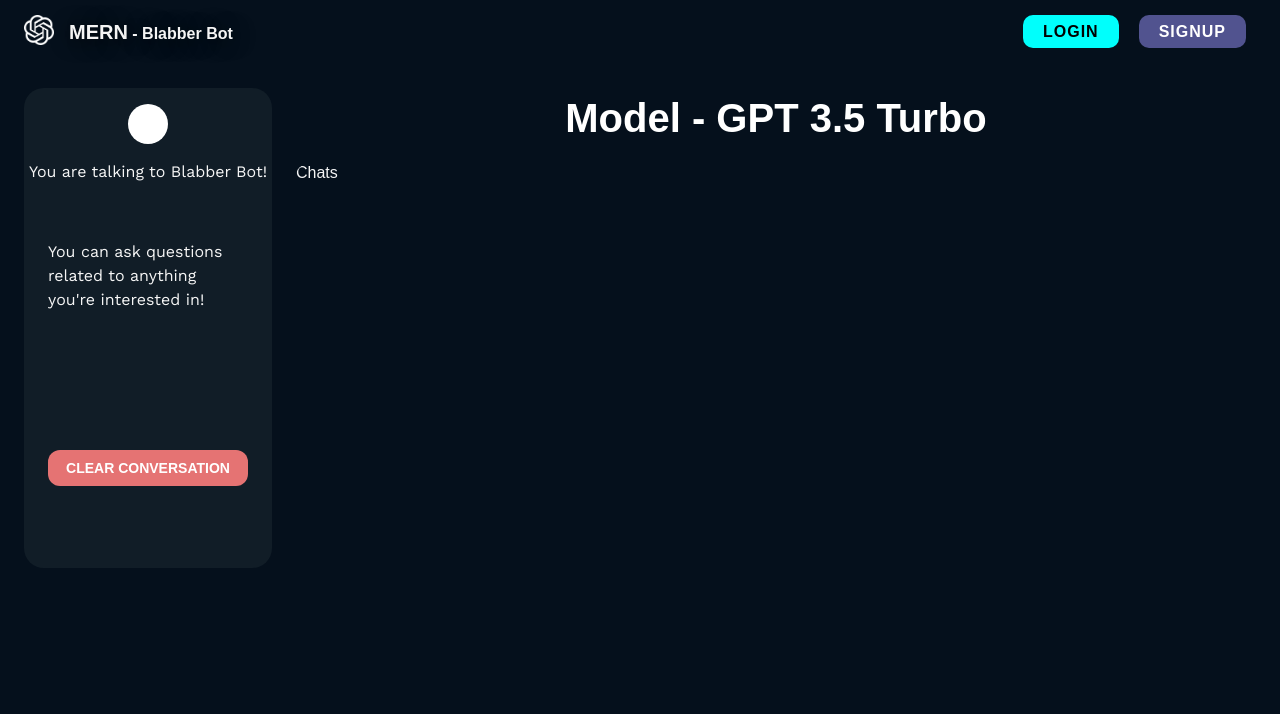
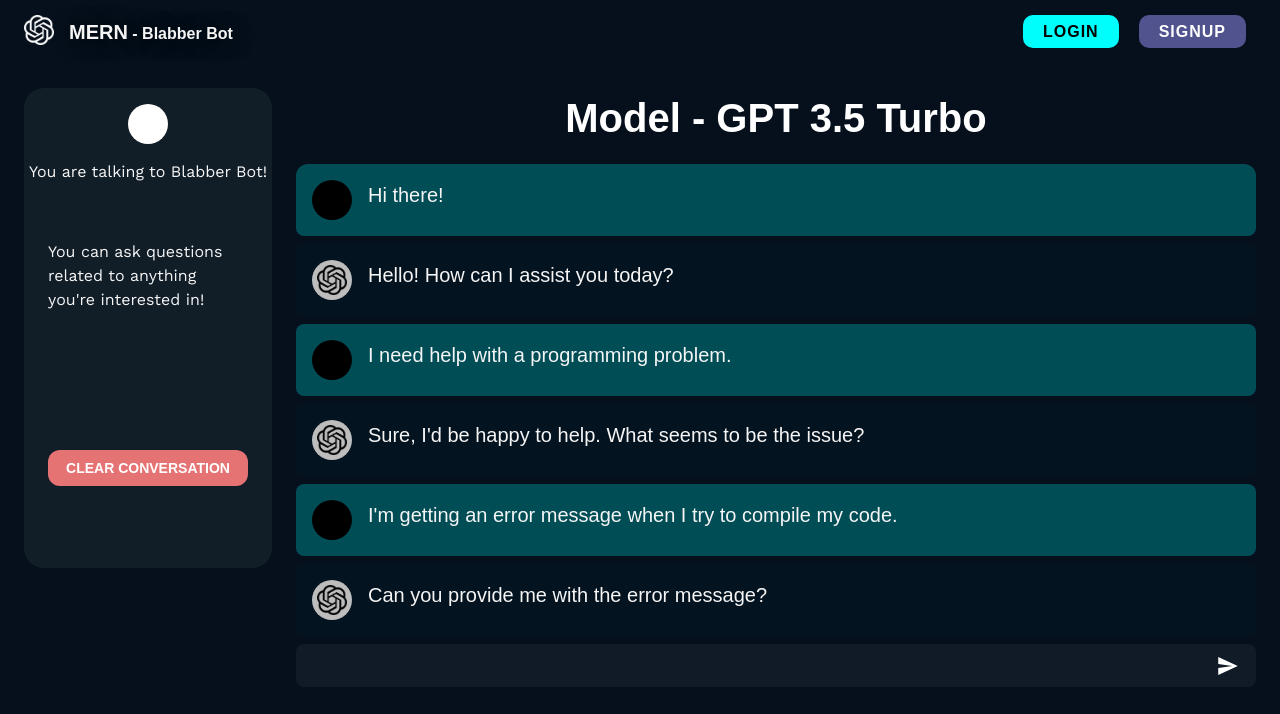
Before and after one commit to Shcoobz/advancedJS_mern_blabber-bot, a React (Vite) app in the folder frontend/: page /chat in a window 1280 px wide. Shown: the top 714 px of the page. Built offline with nearby package versions, Linux system fonts and the light colour scheme; no server answers.

Commit message:
implemented more styling for chat page

```diff
--- /dev/null
+++ b/frontend/src/components/chat/ChatItem.tsx
@@ -0,0 +1,44 @@
+import { Box, Avatar, Typography } from '@mui/material';
+import { useAuth } from '../../context/AuthContext';
+
+function ChatItem({ content, role }: { content: string; role: 'user' | 'assistant' }) {
+  const auth = useAuth();
+
+  return role === 'assistant' ? (
+    <Box
+      sx={{
+        display: 'flex',
+        p: 2,
+        bgcolor: '#004d5612',
+        gap: 2,
+        borderRadius: 2,
+        my: 1,
+      }}>
+      <Avatar sx={{ ml: '0' }}>
+        <img src='openai.png' alt='openai' width={'30px'} />
+      </Avatar>
+      <Box>
+        <Typography sx={{ fontSize: '20px' }}>{content}</Typography>
+      </Box>
+    </Box>
+  ) : (
+    <Box
+      sx={{
+        display: 'flex',
+        p: 2,
+        bgcolor: '#004d56',
+        gap: 2,
+        borderRadius: 2,
+      }}>
+      <Avatar sx={{ ml: '0', bgcolor: 'black', color: 'white' }}>
+        {auth?.user?.name[0]}
+        {auth?.user?.name.split(' ')[1][0]}
+      </Avatar>
+      <Box>
+        <Typography sx={{ fontSize: '20px' }}>{content}</Typography>
+      </Box>
+    </Box>
+  );
+}
+
+export default ChatItem;
--- a/frontend/src/pages/Chat.tsx
+++ b/frontend/src/pages/Chat.tsx
@@ -1,7 +1,53 @@
-import { Box, Avatar, Typography, Button } from '@mui/material';
+import { Box, Avatar, Typography, Button, IconButton } from '@mui/material';
+import { IoMdSend } from 'react-icons/io';
 import { red } from '@mui/material/colors';
 
 import { useAuth } from '../context/AuthContext';
+import ChatItem from '../components/chat/ChatItem';
+
+const staticChatMessages = [
+  {
+    role: 'user',
+    content: 'Hi there!',
+  },
+  {
+    role: 'assistant',
+    content: 'Hello! How can I assist you today?',
+  },
+  {
+    role: 'user',
+    content: 'I need help with a programming problem.',
+  },
+  {
+    role: 'assistant',
+    content: "Sure, I'd be happy to help. What seems to be the issue?",
+  },
+  {
+    role: 'user',
+    content: "I'm getting an error message when I try to compile my code.",
+  },
+  {
+    role: 'assistant',
+    content: 'Can you provide me with the error message?',
+  },
+  {
+    role: 'user',
+    content: "It says 'SyntaxError: Unexpected token <' on line 27.'",
+  },
+  {
+    role: 'assistant',
+    content:
+      'That error usually indicates a problem with HTML tags in your JavaScript file. Check line 27 for any unexpected HTML characters.',
+  },
+  {
+    role: 'user',
+    content: 'Ah, I see the issue now. Thanks for your help!',
+  },
+  {
+    role: 'assistant',
+    content: "You're welcome! If you have any more questions, feel free to ask.",
+  },
+];
 
 function Chat() {
   const auth = useAuth();
@@ -97,8 +143,34 @@
             overflowY: 'auto',
             scrollBehavior: 'smooth',
           }}>
-          Chats
+          {staticChatMessages.map((chat, index) => (
+            <ChatItem content={chat.content} role={chat.role} key={index} />
+          ))}
         </Box>
+        <div
+          style={{
+            width: '100%',
+            borderRadius: 8,
+            backgroundColor: 'rgb(17,27,39)',
+            display: 'flex',
+            margin: 'auto',
+          }}>
+          <input
+            type='text'
+            style={{
+              width: '100%',
+              backgroundColor: 'transparent',
+              padding: '10px',
+              border: 'none',
+              outline: 'none',
+              color: 'white',
+              fontSize: '20px',
+            }}
+          />
+          <IconButton sx={{ color: 'white', mx: 1 }}>
+            <IoMdSend />
+          </IconButton>
+        </div>
       </Box>
     </Box>
   );
```
